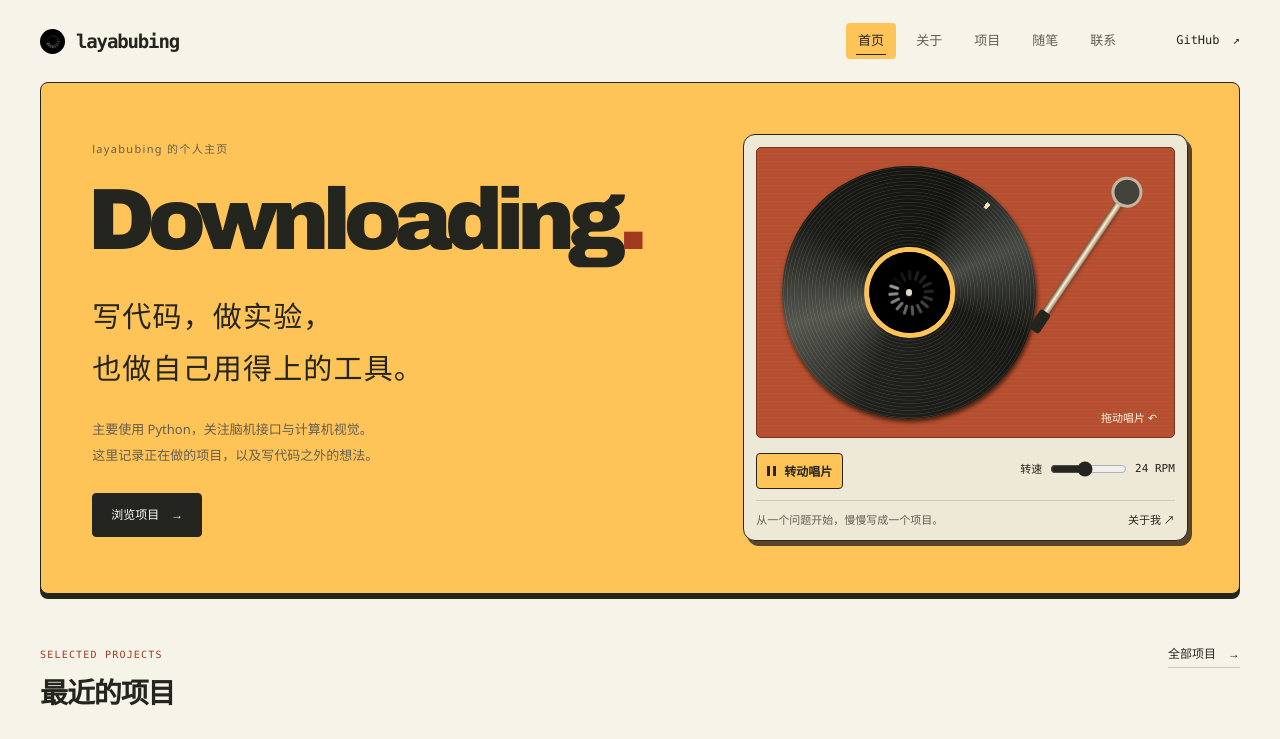
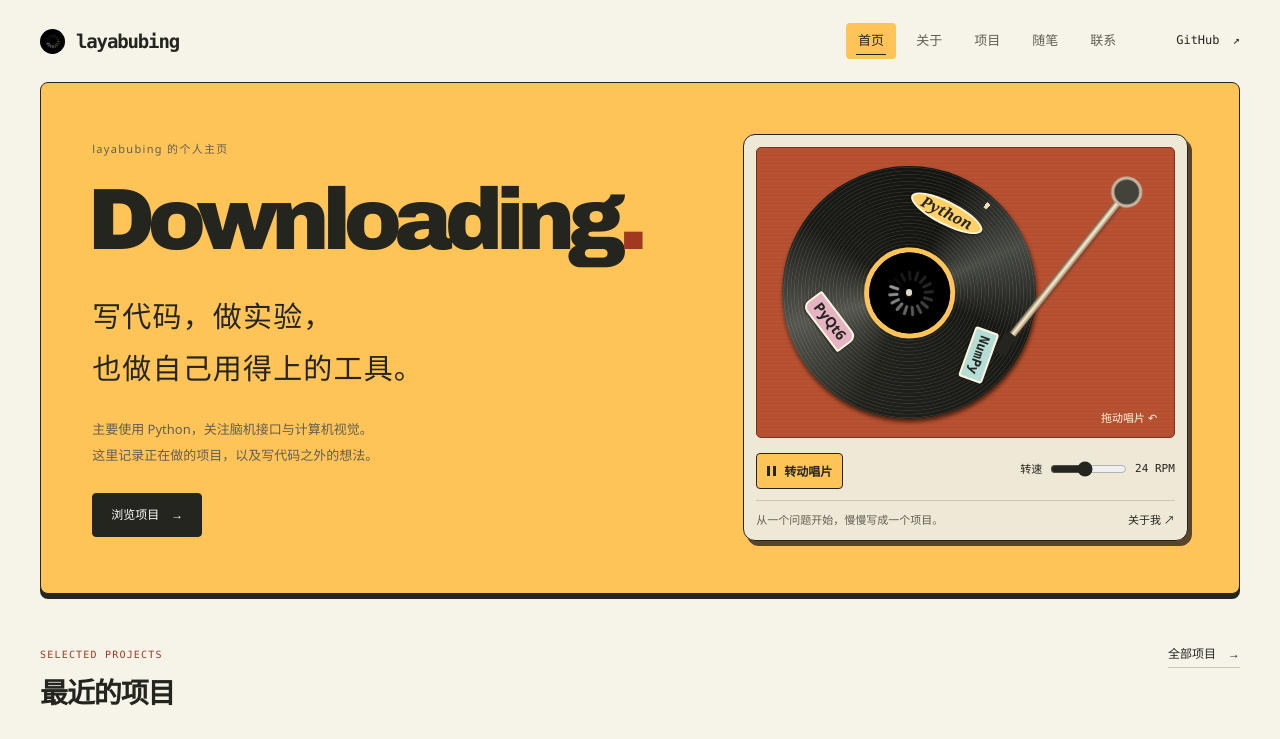
Before and after one commit to layabubing/layabubing.github.io, a plain HTML site: page index.html in a window 1280 px wide. Both pictures are taken after a click on the button "转动唱片". Shown: the top 739 px of the page. Drawn offline with Linux system fonts and the light colour scheme.

Commit message:
feat: add rotating technology stickers and groove-tracking tonearm

```diff
--- a/index.html
+++ b/index.html
@@ -10,7 +10,7 @@
     <link rel="preconnect" href="https://fonts.googleapis.com">
     <link rel="preconnect" href="https://fonts.gstatic.com" crossorigin>
     <link href="https://fonts.googleapis.com/css2?family=Noto+Serif:wght@400;500&family=Noto+Serif+SC:wght@300;400;500;600&display=swap" rel="stylesheet">
-    <link rel="stylesheet" href="styles.css?v=20261118b">
+    <link rel="stylesheet" href="styles.css?v=20261118c">
   </head>
   <body class="home-page">
     <a class="skip-link" href="#main">跳转到正文</a>
@@ -40,8 +40,13 @@
         </div>
         <aside class="turntable" aria-label="个人资料与互动唱机">
           <div class="plinth">
-            <div class="record" aria-hidden="true">
-              <img src="assets/avatar.png" width="112" height="112" alt="" draggable="false">
+            <div class="record" role="img" aria-label="头像黑胶唱片，贴有 Python、NumPy 和 PyQt6 贴纸">
+              <div class="record-labels" aria-hidden="true">
+                <img src="assets/avatar.png" width="112" height="112" alt="" draggable="false">
+                <span class="sticker sticker-python">Python</span>
+                <span class="sticker sticker-numpy">NumPy</span>
+                <span class="sticker sticker-qt">PyQt6</span>
+              </div>
             </div>
             <div class="tonearm" aria-hidden="true"></div>
             <span class="scratch-hint">拖动唱片 ↶</span>
@@ -82,6 +87,6 @@
       <a href="#top">回到顶部 ↑</a>
     </footer>
     <script src="js/projects.js?v=20261016"></script>
-    <script src="js/turntable.js?v=20261118"></script>
+    <script src="js/turntable.js?v=20261118c"></script>
   </body>
 </html>
--- a/js/turntable.js
+++ b/js/turntable.js
@@ -3,6 +3,7 @@ const record = deck.querySelector(".record");
 const spinSwitch = deck.querySelector(".spin-switch");
 const speed = deck.querySelector("input");
 const readout = deck.querySelector("output");
+const turnsPerSide = 16;
 let rotation = 0;
 let playing = false;
 let drag = null;
@@ -10,8 +11,16 @@ let frame = null;
 let previousTime = null;
 
 function draw() {
-  rotation %= 360;
-  record.style.setProperty("--rotation", rotation + "deg");
+  const sideDegrees = turnsPerSide * 360;
+  rotation = (rotation % sideDegrees + sideDegrees) % sideDegrees;
+  record.style.setProperty("--rotation", rotation % 360 + "deg");
+
+  // 前十五圈向内循迹，最后一圈平滑返回外缘。
+  const turns = rotation / 360;
+  const returnTurn = turns - (turnsPerSide - 1);
+  const groove = returnTurn < 0 ? turns / (turnsPerSide - 1) : (1 + Math.cos(Math.PI * returnTurn)) / 2;
+  const sway = 0.75 * Math.sin(rotation * Math.PI / 180);
+  deck.style.setProperty("--needle-angle", 37 + 19 * groove + sway + "deg");
 }
 
 function advance(time) {
@@ -22,6 +31,7 @@ function advance(time) {
 }
 
 function updatePlayback() {
+  deck.classList.toggle("tracking", playing || drag !== null);
   cancelAnimationFrame(frame);
   previousTime = null;
   if (playing && drag === null && !document.hidden) frame = requestAnimationFrame(advance);
@@ -30,7 +40,6 @@ function updatePlayback() {
 spinSwitch.addEventListener("click", () => {
   playing = !playing;
   spinSwitch.setAttribute("aria-pressed", String(playing));
-  deck.classList.toggle("playing", playing);
   updatePlayback();
 });
 
@@ -44,9 +53,9 @@ function pointerAngle(event) {
 
 record.addEventListener("pointerdown", event => {
   if (drag || event.button !== 0) return;
-  const bounds = record.parentElement.getBoundingClientRect();
-  const centerX = bounds.left + record.offsetLeft + record.offsetWidth / 2;
-  const centerY = bounds.top + record.offsetTop + record.offsetHeight / 2;
+  const bounds = record.getBoundingClientRect();
+  const centerX = bounds.left + bounds.width / 2;
+  const centerY = bounds.top + bounds.height / 2;
   drag = { id: event.pointerId, x: centerX, y: centerY };
   drag.angle = pointerAngle(event);
   record.setPointerCapture(event.pointerId);
@@ -56,7 +65,7 @@ record.addEventListener("pointerdown", event => {
 record.addEventListener("pointermove", event => {
   if (drag?.id !== event.pointerId) return;
   const nextAngle = pointerAngle(event);
-  rotation += nextAngle - drag.angle;
+  rotation += ((nextAngle - drag.angle + 540) % 360) - 180;
   drag.angle = nextAngle;
   draw();
 });
--- a/styles.css
+++ b/styles.css
@@ -54,14 +54,19 @@ img { max-width: 100%; height: auto; }
 .plinth { position: relative; aspect-ratio: 1.44; isolation: isolate; overflow: hidden; background: repeating-linear-gradient(0deg, transparent 0 3px, #ffffff09 3px 4px), #b64f30; border-radius: 5px; border: 1px solid #7b321e; }
 .record { position: absolute; left: 6%; top: 6%; height: 88%; aspect-ratio: 1; display: grid; place-items: center; border-radius: 50%; background: repeating-radial-gradient(circle, transparent 0 2px, #ffffff1c 2.5px, transparent 3.5px), conic-gradient(from 24deg, #141511, #474943 12%, #171814 24%, #20211b 50%, #55564e 64%, #191a16 78%, #141511); box-shadow: 1px 3px 4px #47200e; touch-action: none; user-select: none; cursor: grab; }
 .record:active { cursor: grabbing; }
-.record img { width: 36%; border: 5px solid var(--amber); border-radius: 50%; transform: rotate(var(--rotation, 0deg)); pointer-events: none; }
+.record-labels { position: absolute; inset: 0; display: grid; place-items: center; container-type: inline-size; transform: rotate(var(--rotation, 0deg)); pointer-events: none; }
+.record img { width: 36%; border: 5px solid var(--amber); border-radius: 50%; }
+.sticker { position: absolute; border: 2px solid #fff6df; color: #25251f; font-size: 6cqi; line-height: 1; white-space: nowrap; box-shadow: 0 1px 2px #16150fc9; }
+.sticker-python { top: 12%; left: 25%; padding: .13em .65em .21em; border-radius: 50%; background: #ffd166; font-family: Georgia, serif; font-weight: 700; font-style: italic; transform: rotate(-14deg); }
+.sticker-numpy { top: 46%; right: 3%; padding: .28em .35em; border-radius: 3px; background: #b5ddd6; font: 700 5.2cqi/1 var(--font-mono); transform: rotate(69deg); }
+.sticker-qt { left: 22%; bottom: 16%; padding: .23em .44em; border-radius: 2px 8px 2px 8px; background: #e6b3c3; font: 800 5.6cqi/1 var(--font-sans); transform: rotate(12deg); }
 .record::before { content: ""; position: absolute; inset: 3%; border-radius: 50%; background: conic-gradient(from var(--rotation, 0deg), #efdfb8 0deg 2deg, transparent 2deg); mask: radial-gradient(closest-side, transparent 94%, black 95%); }
 .record::after { content: ""; position: absolute; width: 2.4%; aspect-ratio: 1; border-radius: 50%; background: #dfd9c6; box-shadow: 0 1px 2px #30291e; }
-.tonearm { position: absolute; top: 14%; right: 10%; width: 7px; height: 57%; transform-origin: 50% 0; transform: rotate(9deg); background: linear-gradient(90deg, #635948, #fff1cf 48%, #978872); border-radius: 100px; box-shadow: 2px 3px 3px #522b1f80; pointer-events: none; transition: transform 420ms ease; }
+.tonearm { position: absolute; top: 14%; right: 10%; width: 7px; height: 70%; transform-origin: 50% 0; transform: rotate(9deg); background: linear-gradient(90deg, #635948, #fff1cf 48%, #978872); border-radius: 100px; box-shadow: 2px 3px 3px #522b1f80; pointer-events: none; transition: transform 240ms ease-out; }
 .tonearm::before, .tonearm::after { content: ""; position: absolute; left: 50%; transform: translateX(-50%); }
 .tonearm::before { top: -12px; width: 25px; height: 25px; border: 3px solid #c4b6a2; border-radius: 50%; background: #44433a; }
 .tonearm::after { bottom: -7px; width: 12px; height: 23px; border-radius: 3px; background: var(--ink); }
-.playing .tonearm { transform: rotate(34deg); }
+.tracking .tonearm { transform: rotate(var(--needle-angle, 37deg)); }
 .scratch-hint { position: absolute; right: 4%; bottom: 4%; color: #fff4dd; font: 11px var(--font-sans); pointer-events: none; }
 .deck-controls, .speed, .sleeve-note { display: flex; align-items: center; justify-content: space-between; gap: 10px; }
 .deck-controls { padding: 13px 0; border-bottom: 1px solid var(--line); }
```
